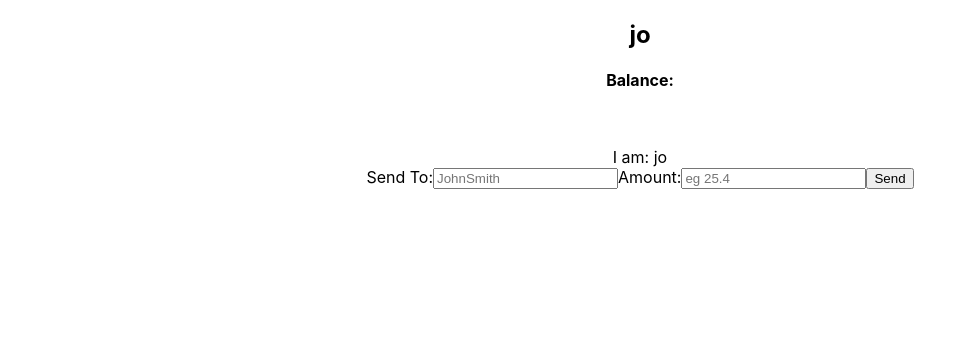
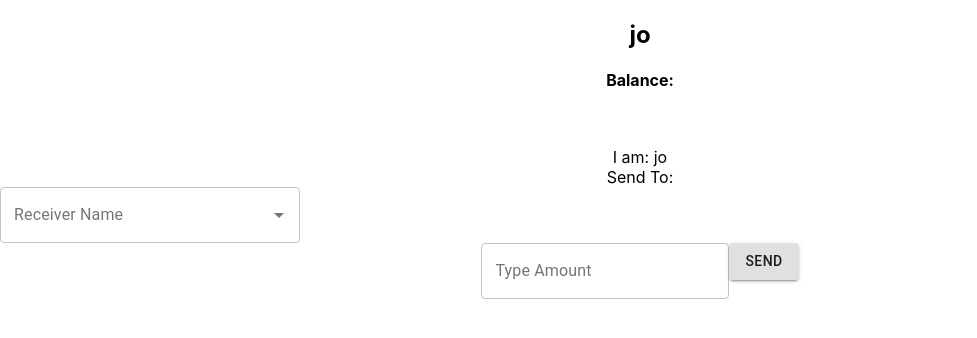
Before and after one commit to FooTaGe/rewire_wallet, a React (Create React App) app in the folder client/: page / in a window 1280 px wide. Shown: the top 338 px of the page, without its empty margins (0-977 px from the left). Built offline with nearby package versions, Linux system fonts and the light colour scheme; no server answers.

Commit message:
material design

```diff
--- a/client/package.json
+++ b/client/package.json
@@ -3,6 +3,8 @@
   "version": "0.1.0",
   "private": true,
   "dependencies": {
+    "@material-ui/core": "^4.8.3",
+    "@material-ui/lab": "^4.0.0-alpha.39",
     "@testing-library/jest-dom": "^4.2.4",
     "@testing-library/react": "^9.4.0",
     "@testing-library/user-event": "^7.2.1",
--- a/client/src/SendForm.jsx
+++ b/client/src/SendForm.jsx
@@ -1,6 +1,9 @@
 import React from 'react';
+import TextField from '@material-ui/core/TextField';
+import Button from '@material-ui/core/Button';
+import Autocomplete from '@material-ui/lab/Autocomplete';
+
 const axios = require("axios");
-
 
 class SendForm extends React.Component {
   constructor(props){
@@ -9,7 +12,18 @@ class SendForm extends React.Component {
       toName: '',
       sendAmount: '',
       username: this.props.username,
+      usersList: [],
     };
+  }
+
+  componentDidMount(){
+    this.getUserList();
+    console.log("state", this.state.usersList);
+  }
+
+  async getUserList() {
+    const userList = await axios.get('http://127.0.0.1:3001/namelist');
+    this.setState({usersList: userList.data});
   }
 
   handleSubmit(event) {
@@ -33,7 +47,6 @@ class SendForm extends React.Component {
     const match = value.match(/^\d*\.?\d{0,2}$/gm);
     const newValue = match == null ? this.state.sendAmount : match;
     this.setState({
-      toName: this.state.toName,
       sendAmount: newValue,
     });
   }
@@ -54,13 +67,24 @@ class SendForm extends React.Component {
             <form onSubmit={(event) => {this.handleSubmit(event);}}>
               <label>
                 Send To:
-              <input type="text" value={this.state.toName} onChange={(event) => this.handleRecieverInputChange(event)} placeholder="JohnSmith" name="toName" />
+                <Autocomplete
+                  id="combo-box-demo"
+                  options={this.state.usersList}
+                  // value={this.state.toName}
+                  onChange={(event, value) => this.setState({toName: value.name})}
+                  getOptionLabel={option => option.name}
+                  style={{ width: 300 }}
+                  renderInput={params => (
+                    <TextField {...params} label="Receiver Name" variant="outlined" fullWidth />
+                  )}
+                />
+              {/* <input type="text" value={this.state.toName} onChange={(event) => this.handleRecieverInputChange(event)} placeholder="JohnSmith" name="toName" /> */}
               </label>
-              <label>
-                Amount:
-              <input type="text" value={this.state.sendAmount} onChange={(event) => this.handleAmountInputChange(event)} placeholder="eg 25.4" name="sendAmount" />
-              </label>
-              <input type="submit" value="Send" />
+
+              <TextField id="Amount" label="Type Amount" variant="outlined" onChange={(event) => this.handleAmountInputChange(event)} />
+              {/* <input type="text" value={this.state.sendAmount} onChange={(event) => this.handleAmountInputChange(event)} placeholder="eg 25.4" name="sendAmount" /> */}
+              <Button variant="contained" type="submit" >Send</Button>
+              {/* <input type="submit" value="Send" /> */}
             </form>
         </div>
       );
```
Also changed, not shown: 2 other files (tests, documents, lock files or other folders).
